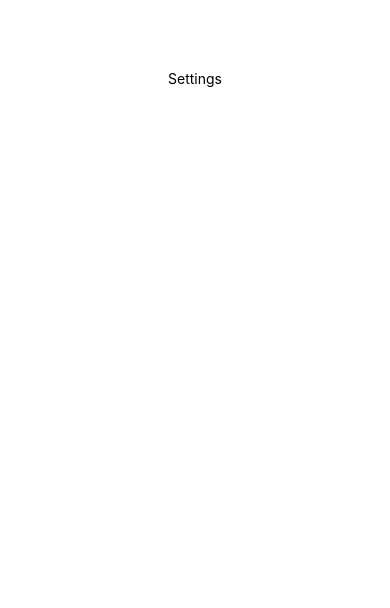
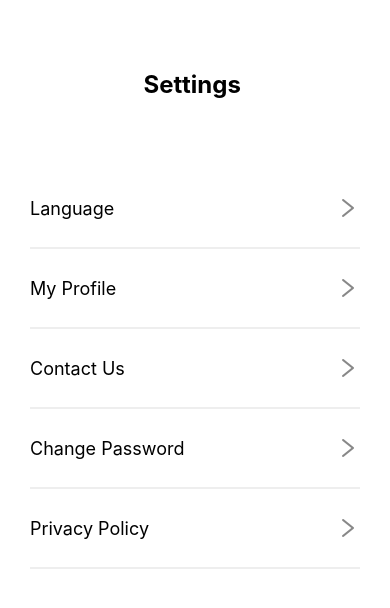
Before and after one commit to PROFF-1/rn-assignment5-22173542, a React Native app in the folder ExpensesApp/: screen /Settings in a window 390 px wide. Shown: the top 608 px of the page. Built offline with nearby package versions, Linux system fonts and the light colour scheme.

Commit message:
Settings Screen created and styled

```diff
--- a/ExpensesApp/Data/data.js
+++ b/ExpensesApp/Data/data.js
@@ -1,5 +1,6 @@
 import {View, StyleSheet,Text,Image} from 'react-native';
 import {styles} from '../Styles/styles'
+import AntDesign from '@expo/vector-icons/AntDesign';
 
 export const transactionProcesses=[
   {
@@ -61,6 +62,40 @@ export const Transactions=[
 ]
 
 
+export const settingsList =[
+  {
+    name: 'Language',
+    icon:()=>(
+      <AntDesign name="right" size={24} color="#888" />
+    )
+  },
+  {
+    name: 'My Profile',
+    icon:()=>(
+      <AntDesign name="right" size={24} color="#888" />
+    )
+  },
+  {
+    name: 'Contact Us',
+    icon:()=>(
+      <AntDesign name="right" size={24} color="#888" />
+    )
+  },
+  {
+    name: 'Change Password',
+    icon:()=>(
+      <AntDesign name="right" size={24} color="#888" />
+    )
+  },
+  {
+    name: 'Privacy Policy',
+    icon:()=>(
+      <AntDesign name="right" size={24} color="#888" />
+    )
+  },
+]
+
+
 export const render =({item})=>{
   return(
     <View style={styles.processContainer}>
@@ -89,3 +124,13 @@ export const renderTrasactions =({item})=>{
     </View>
   )
 }
+
+
+export const renderSettings=({item})=>{
+  return(
+    <View style={styles.eachSettings}>
+      <Text style={{fontSize: 18,}}>{item.name}</Text>
+      {item.icon()}
+    </View>
+  )
+}
--- a/ExpensesApp/Screens/Settings.js
+++ b/ExpensesApp/Screens/Settings.js
@@ -1,11 +1,19 @@
-import { SafeAreaView, StyleSheet, Text, View } from 'react-native'
+import { FlatList, SafeAreaView, StyleSheet, Text, View } from 'react-native'
 import React from 'react'
 import { styles } from '../Styles/styles'
+import { renderSettings, settingsList } from '../Data/data'
+
 
 export default function Settings() {
   return (
     <SafeAreaView style={styles.settingsContainer}>
-      <Text style={styles.settings}>Settings</Text>
+      <Text style={styles.settings}>Settings </Text>
+      <View style={{width:'100%',paddingHorizontal:30,}}>
+        <FlatList
+        data={settingsList}
+        renderItem={renderSettings}
+        />
+      </View>
     </SafeAreaView>
   )
 }
--- a/ExpensesApp/Styles/styles.js
+++ b/ExpensesApp/Styles/styles.js
@@ -151,5 +151,21 @@ export const styles = StyleSheet.create({
 
   amount:{
     fontSize: 18
+  },
+
+  settings:{
+    fontSize: 24,
+    fontWeight: 'bold',
+    marginBottom: 70
+  },
+
+  eachSettings:{
+    display:'flex',
+    flexDirection:'row',
+    alignItems:'center',
+    justifyContent:'space-between',
+    height: 80,
+    borderBottomWidth:2,
+    borderBottomColor: '#eee'
   }
 })
```
